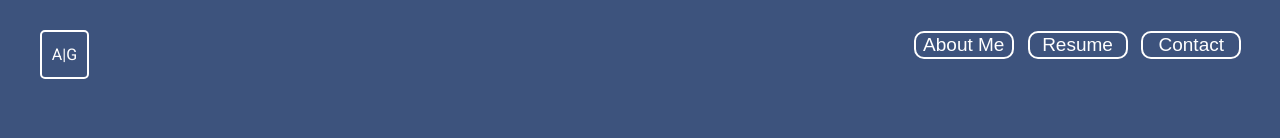
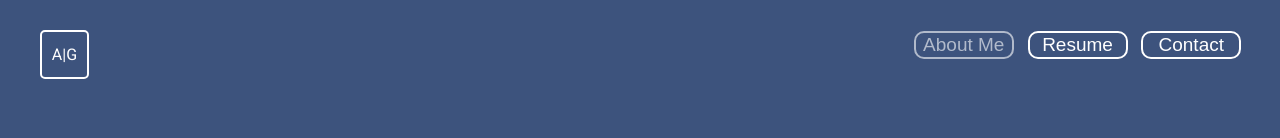
Before and after one commit to Armingross/myWebsite, a React (Create React App) app: page /aboutMe in a window 1280 px wide. Shown: the top 138 px of the page. Built offline with nearby package versions, Linux system fonts and the light colour scheme.

Commit message:
btn on which page user is, is now "disabled"

```diff
--- a/src/components/aboutMe/aboutMe.js
+++ b/src/components/aboutMe/aboutMe.js
@@ -20,6 +20,7 @@ export default function AboutMe(){
 
     let navigate = useNavigate();
     const delayTime = 0;
+    const page = "aboutme"
 
     const pageVariant = {
         hidden: { opacity: 0 },
@@ -79,9 +80,9 @@ export default function AboutMe(){
 
     return(
         <div className="aboutMedisplay">
+            {/* Logo in left corner and Menu in right corner */}
+            <MenuLogo page={page}/>
             <motion.div variants={pageVariant} initial="hidden" animate="show" exit="exit">
-                {/* Logo in left corner and Menu in right corner */}
-                <MenuLogo/>
                 {/* First Page */}
                 <div className="page" id="firstPage">
                     {/* Text Box */}
--- a/src/components/home/home.css
+++ b/src/components/home/home.css
@@ -66,13 +66,10 @@ body {
     border-radius: 10px;
     width: 100px;
     height: 28px;
-    background-color: transparent;
+    background-color: transparent;/*
+    background-color: rgba(0, 0, 0, 0.244); */
     color: white;
     font-size: 19px;
-}
-
-.menuButton:hover {
-    background-color: rgba(255, 255, 255, 0.354);
 }
 
 .logoBox {
--- a/src/components/home/home.js
+++ b/src/components/home/home.js
@@ -1,4 +1,4 @@
-import React from "react"
+import React, { useState } from "react"
 import styles from "./home.css"
 import { useMediaQuery, } from '@mui/material'
 import { motion } from "framer-motion"
@@ -10,6 +10,7 @@ export default function Home(){
 
     const smallSize = useMediaQuery("@media screen and (max-width: 900px)")
     let navigate = useNavigate();
+    const page = "home"
 
     /* delaytime which decides if animation has delay or not */
     let delayTime;
@@ -76,7 +77,7 @@ export default function Home(){
 
     return(
         <>
-            <MenuLogo delayTime={delayTime}/>
+            <MenuLogo delayTime={delayTime} page={page}/>
             <div className="display">
                 <motion.div variants={pageVariant} initial="hidden" animate="show" exit="exit">
                     {/*white box*/}
--- a/src/components/menuLogo/menu.js
+++ b/src/components/menuLogo/menu.js
@@ -2,7 +2,7 @@ import React from "react"
 import { motion, AnimatePresence } from "framer-motion"
 import ArrowBackIcon from '@mui/icons-material/ArrowBack';
 
-export default function Menu({menuState, setMenuState, navigateAboutMe}) {
+export default function Menu({menuState, setMenuState, navigatetoPage}) {
 
     const menuScreenVariant = {
         hidden: { x: "100vw" },
@@ -30,9 +30,9 @@ export default function Menu({menuState, setMenuState, navigateAboutMe}) {
                     exit="hiddenAgain">
                         <div className="menuScreen">
                             <ArrowBackIcon className="arrowIcon" onClick={() => {setMenuState(false)}} sx={{fontSize: "40px"}}/>
-                            <p className="menuItems" onClick={navigateAboutMe}>About Me</p>
-                            <p className="menuItems">Resume</p>
-                            <p className="menuItems">Contact Me</p>
+                            <p className="menuItems" onClick={() => navigatetoPage("aboutme")}>About Me</p>
+                            <p className="menuItems" onClick={() => navigatetoPage("resume")}>Resume</p>
+                            <p className="menuItems" onClick={() => navigatetoPage("contactme")}>Contact Me</p>
                         </div>
                     </motion.div>
                 </div>
--- a/src/components/menuLogo/menuLogo.js
+++ b/src/components/menuLogo/menuLogo.js
@@ -5,11 +5,29 @@ import { motion } from "framer-motion"
 import Menu from "./menu.js"
 import { useNavigate } from "react-router-dom";
 
-export default function MenuLogo({delayTime}) {
+export default function MenuLogo({delayTime, page}) {
 
     const smallSize = useMediaQuery("@media screen and (max-width: 900px)")
     let navigate = useNavigate();
     const [menuState, setMenuState] = useState(false)
+
+    let aboutmeButtonStyle, resumeButtonStyle, contactButtonStyle;
+    let aboutMeHover, resumeHover, contactHover;
+    aboutMeHover = resumeHover = contactHover = { scale: 1.1, backgroundColor: "rgba(255, 255, 255, 0.354)" };
+
+    let transparentButton = { color: "rgba(255, 255, 255, 0.6)", borderColor: "rgba(255, 255, 255, 0.6)" }
+    let disableHover = { scale: 1, backgroundColor: "transparent" };
+
+    if(page == "aboutme"){
+        aboutmeButtonStyle = transparentButton;
+        aboutMeHover = disableHover;
+    }else if(page == "resume"){
+        resumeButtonStyle = transparentButton;
+        resumeHover = disableHover;
+    }else if(page == "contact"){
+        contactButtonStyle = transparentButton;
+        contactHover = disableHover;
+    }
 
     const logoVariant = {
         hidden: { x: "-100vw" },
@@ -48,8 +66,8 @@ export default function MenuLogo({delayTime}) {
                 }}
     }
 
-    const navigateAboutMe = () => {
-        navigate("/aboutme")
+    function navigatetoPage(whereTo){
+        navigate("/"+whereTo)
     }
 
     const menuBox = smallSize
@@ -71,15 +89,15 @@ export default function MenuLogo({delayTime}) {
                 initial="hidden"
                 animate="show">
                     {/* left Button */}
-                    <motion.button className="menuButton" onClick={navigateAboutMe} variants={menuButtonVariant} whileHover={{ scale:1.1 }}>
+                    <motion.button className="menuButton" style={aboutmeButtonStyle} onClick={() => navigatetoPage("aboutme")} variants={menuButtonVariant} whileHover={aboutMeHover}>
                         About Me
                     </motion.button>
                     {/* middle Button */}
-                    <motion.button className="menuButton" variants={menuButtonVariant} whileHover={{ scale:1.1 }}>
+                    <motion.button className="menuButton" style={resumeButtonStyle} onClick={() => navigatetoPage("resume")} variants={menuButtonVariant} whileHover={resumeHover}>
                         Resume
                     </motion.button>
                     {/* right Button */}
-                    <motion.button className="menuButton" variants={menuButtonVariant} whileHover={{ scale:1.1 }}>
+                    <motion.button className="menuButton" style={contactButtonStyle} onClick={() => navigatetoPage("contact")} variants={menuButtonVariant} whileHover={contactHover}>
                         Contact
                     </motion.button>
         </motion.div>
@@ -87,15 +105,16 @@ export default function MenuLogo({delayTime}) {
 
     return(
         <>
-            <Menu menuState={menuState} setMenuState={setMenuState} navigateAboutMe={navigateAboutMe}/>
+            <Menu menuState={menuState} setMenuState={setMenuState} navigatetoPage={navigatetoPage}/>
             {/*logo div*/}
             <motion.div className="logoBox"
                 variants={logoVariant}
                 initial="hidden"
                 animate="show"
                 whileHover="hover"
+                onClick={() => navigatetoPage("")}
                 >
-                    <Typography className="logoText">A|G</Typography>
+                    <Typography className="logoText" onClick={() => navigatetoPage("aboutme")}>A|G</Typography>
             </motion.div>
             {/*div for menu buttons*/}
             {menuBox}
```
